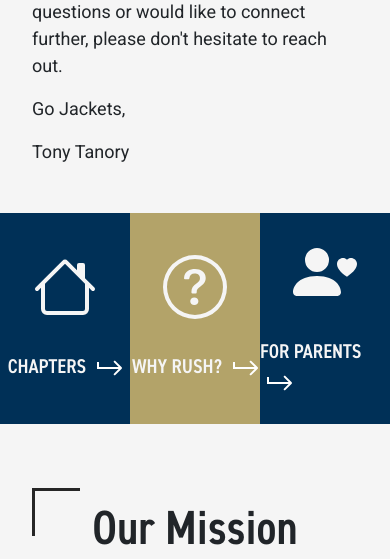
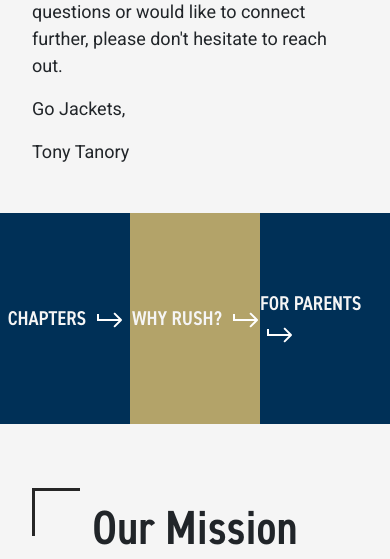
Before and after one commit to Georgia-Tech-IFC/ifc-website, a Django app: page / in a window 390 px wide. Shown: the part 2597-3156 px from the top of the page. Run offline with Django 5.2, Linux system fonts and the light colour scheme.

Commit message:
fidxed link icons

```diff
--- a/website/static/css/index.css
+++ b/website/static/css/index.css
@@ -985,6 +985,12 @@ Welcome Links
     }
 }
 
+@media screen and (max-width: 425px) {
+    .welcome__link__icon {
+        display: none;
+    }
+}
+
 .arrow-icon {
     height: 16px;
     width: 32px;
```
